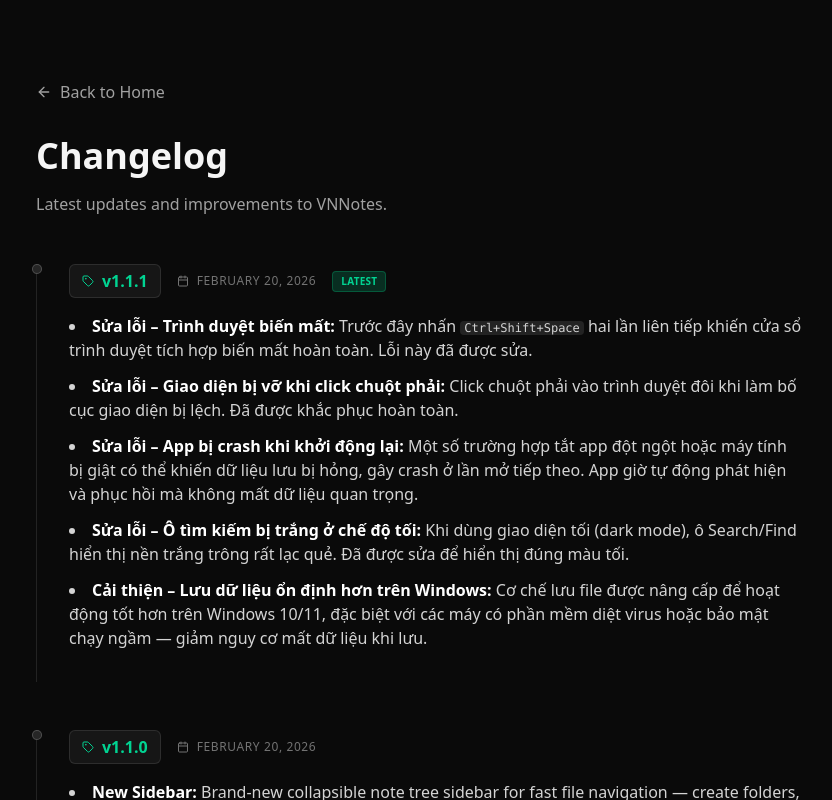
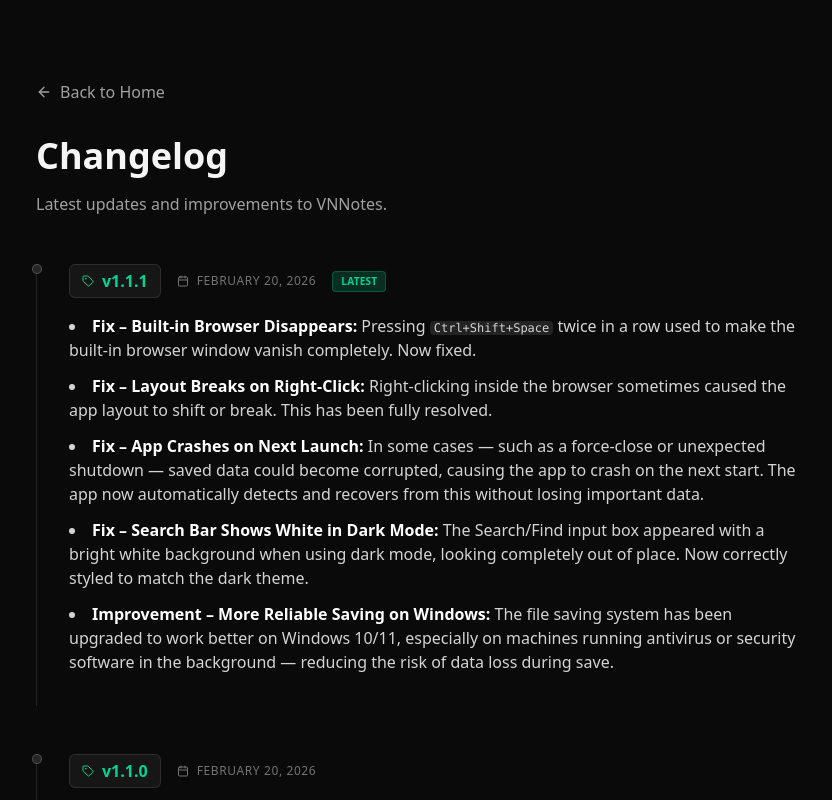
Before and after one commit to bbqqvv/VNNotes-AnonymNotes, a Next.js app in the folder web/: page /changelog in a window 1280 px wide. Shown: the top 800 px of the page, without its empty margins (220-1052 px from the left). Built offline with nearby package versions, Linux system fonts and the light colour scheme.

Commit message:
docs: translate v1.1.1 changelog to English

```diff
--- a/web/app/changelog/page.tsx
+++ b/web/app/changelog/page.tsx
@@ -21,11 +21,11 @@
                         isLatest={true}
                     >
                         <ul className="list-disc list-inside space-y-3 text-neutral-300">
-                            <li><strong className="text-white">Sửa lỗi – Trình duyệt biến mất:</strong> Trước đây nhấn <kbd className="bg-white/10 px-1 rounded text-xs">Ctrl+Shift+Space</kbd> hai lần liên tiếp khiến cửa sổ trình duyệt tích hợp biến mất hoàn toàn. Lỗi này đã được sửa.</li>
-                            <li><strong className="text-white">Sửa lỗi – Giao diện bị vỡ khi click chuột phải:</strong> Click chuột phải vào trình duyệt đôi khi làm bố cục giao diện bị lệch. Đã được khắc phục hoàn toàn.</li>
-                            <li><strong className="text-white">Sửa lỗi – App bị crash khi khởi động lại:</strong> Một số trường hợp tắt app đột ngột hoặc máy tính bị giật có thể khiến dữ liệu lưu bị hỏng, gây crash ở lần mở tiếp theo. App giờ tự động phát hiện và phục hồi mà không mất dữ liệu quan trọng.</li>
-                            <li><strong className="text-white">Sửa lỗi – Ô tìm kiếm bị trắng ở chế độ tối:</strong> Khi dùng giao diện tối (dark mode), ô Search/Find hiển thị nền trắng trông rất lạc quẻ. Đã được sửa để hiển thị đúng màu tối.</li>
-                            <li><strong className="text-white">Cải thiện – Lưu dữ liệu ổn định hơn trên Windows:</strong> Cơ chế lưu file được nâng cấp để hoạt động tốt hơn trên Windows 10/11, đặc biệt với các máy có phần mềm diệt virus hoặc bảo mật chạy ngầm — giảm nguy cơ mất dữ liệu khi lưu.</li>
+                            <li><strong className="text-white">Fix – Built-in Browser Disappears:</strong> Pressing <kbd className="bg-white/10 px-1 rounded text-xs">Ctrl+Shift+Space</kbd> twice in a row used to make the built-in browser window vanish completely. Now fixed.</li>
+                            <li><strong className="text-white">Fix – Layout Breaks on Right-Click:</strong> Right-clicking inside the browser sometimes caused the app layout to shift or break. This has been fully resolved.</li>
+                            <li><strong className="text-white">Fix – App Crashes on Next Launch:</strong> In some cases — such as a force-close or unexpected shutdown — saved data could become corrupted, causing the app to crash on the next start. The app now automatically detects and recovers from this without losing important data.</li>
+                            <li><strong className="text-white">Fix – Search Bar Shows White in Dark Mode:</strong> The Search/Find input box appeared with a bright white background when using dark mode, looking completely out of place. Now correctly styled to match the dark theme.</li>
+                            <li><strong className="text-white">Improvement – More Reliable Saving on Windows:</strong> The file saving system has been upgraded to work better on Windows 10/11, especially on machines running antivirus or security software in the background — reducing the risk of data loss during save.</li>
                         </ul>
                     </ChangelogEntry>
 
```
